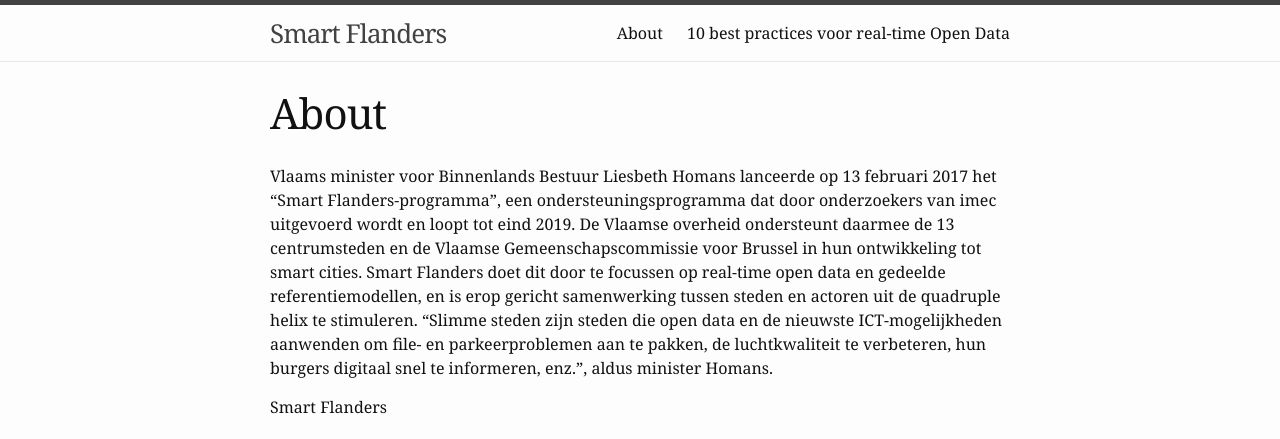
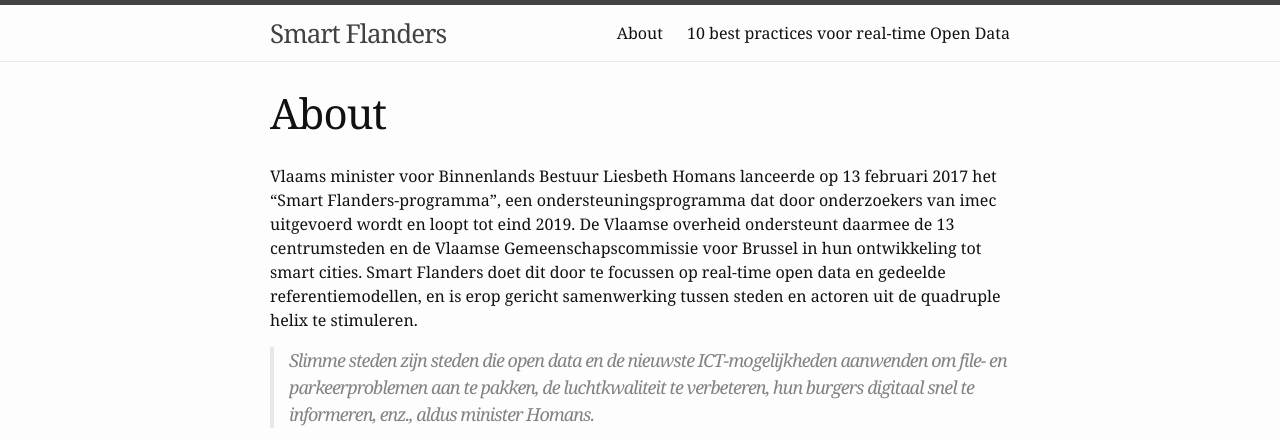
Before and after one commit to smartflanders/smartflanders.github.io, a Jekyll site: the page built from about.html, in a window 1280 px wide. Shown: the top 439 px of the page. Built offline with Jekyll 4.4.1, drawn with Linux system fonts in a browser that asks for light colours.

Commit message:
Update about.html

```diff
--- a/about.html
+++ b/about.html
@@ -7,9 +7,11 @@
   <p>
     Vlaams minister voor Binnenlands Bestuur Liesbeth Homans lanceerde op 13 februari 2017 het “Smart Flanders-programma”, een ondersteuningsprogramma dat door onderzoekers van imec uitgevoerd wordt en loopt tot eind 2019.
     De Vlaamse overheid ondersteunt daarmee de 13 centrumsteden en de Vlaamse Gemeenschapscommissie voor Brussel in hun ontwikkeling tot smart cities. Smart Flanders doet dit door te focussen op real-time open data en gedeelde referentiemodellen, en is erop gericht samenwerking tussen steden en actoren uit de quadruple helix te stimuleren.
-    “Slimme steden zijn steden die open data en de nieuwste ICT-mogelijkheden aanwenden om file- en parkeerproblemen aan te pakken, de luchtkwaliteit te verbeteren, hun burgers digitaal snel te informeren, enz.”, aldus minister Homans.
   </p>
 </section>
+<blockquote>
+<p>Slimme steden zijn steden die open data en de nieuwste ICT-mogelijkheden aanwenden om file- en parkeerproblemen aan te pakken, de luchtkwaliteit te verbeteren, hun burgers digitaal snel te informeren, enz., aldus minister Homans.</p>
+</blockquote>
 <section>
   <p>
     Smart Flanders
```
